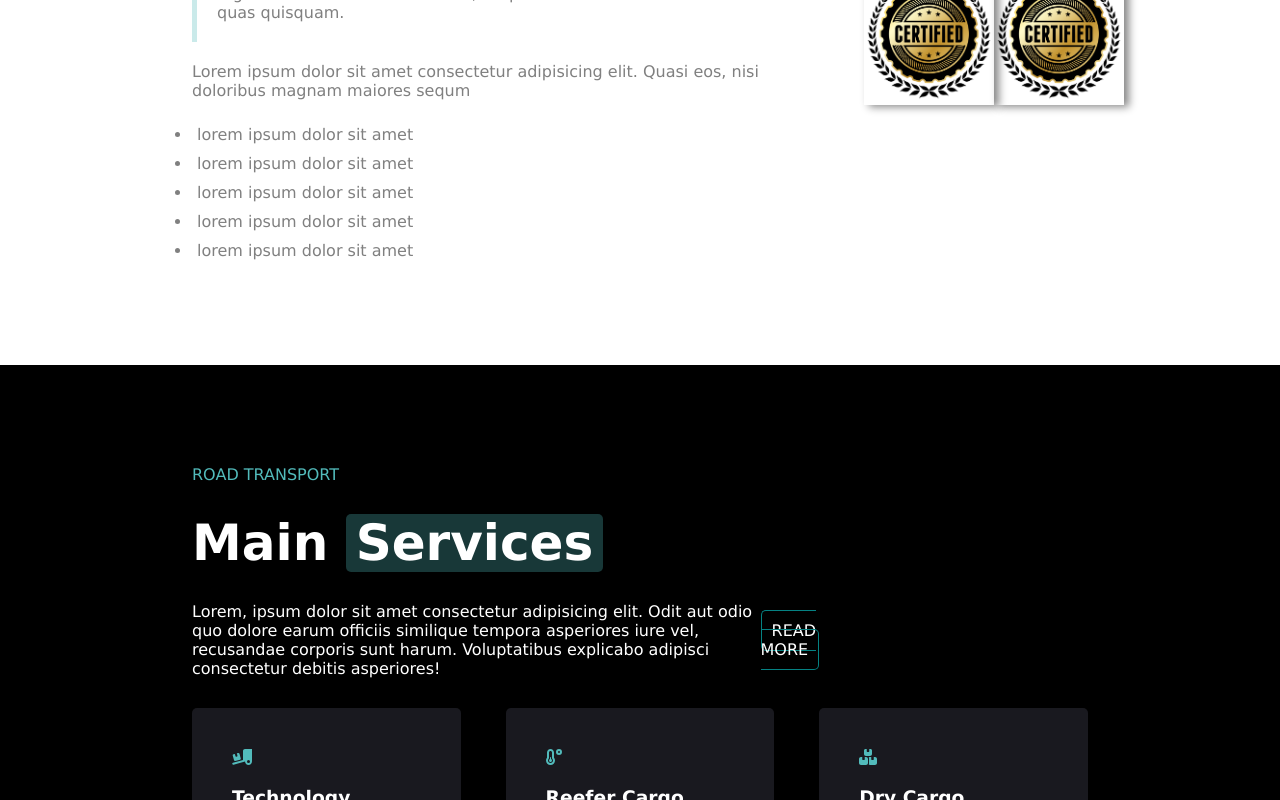
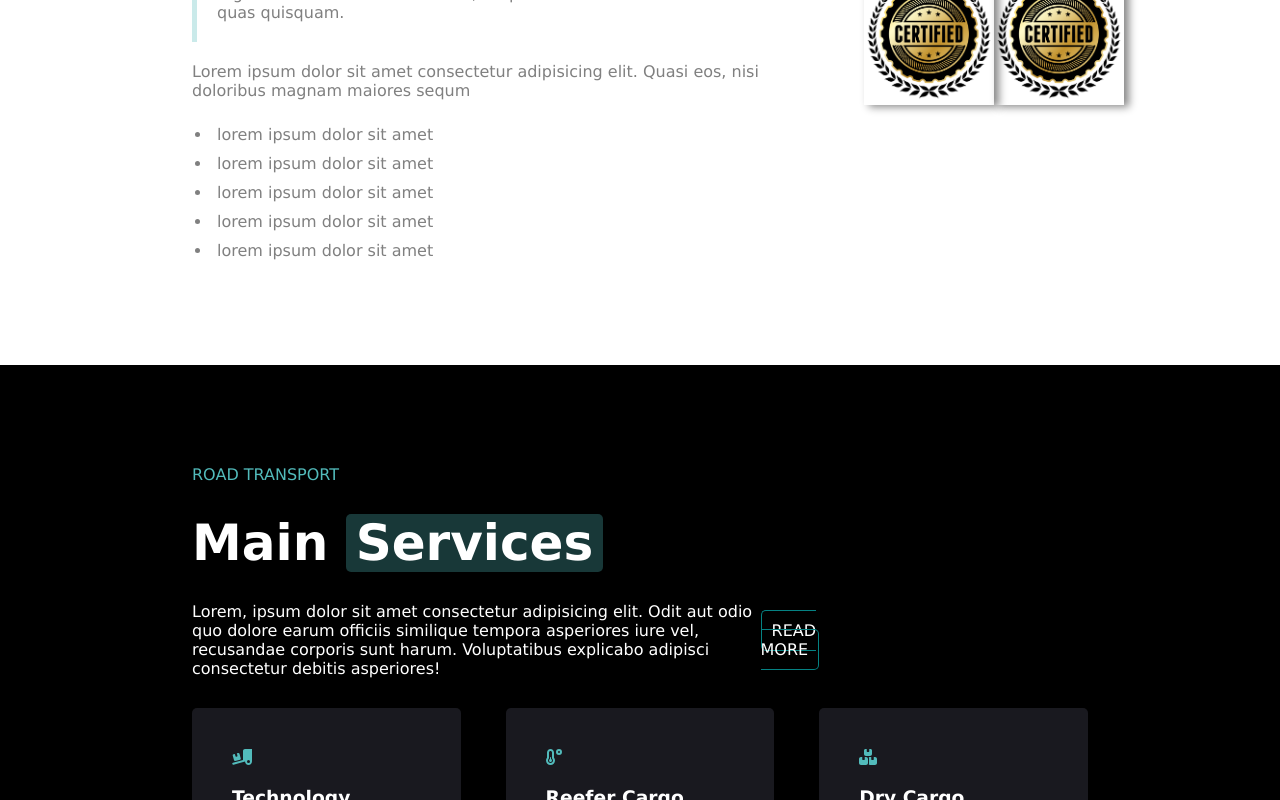
Before and after one commit to Chris-dagostino/proj-html-vuejs, a Vue app: page / in a window 1280 px wide. Shown: the part 1540-2340 px from the top of the page. Built offline with nearby package versions, Linux system fonts and the light colour scheme.

Commit message:
work in progress

```diff
--- a/src/components/MyCertification.vue
+++ b/src/components/MyCertification.vue
@@ -93,9 +93,12 @@ export default {
             border-left: 5px solid rgb(82, 187, 187,0.3) ;
             padding-left: 20px;
         }
-        li{
-            padding: 5px;
-            color: grey;
+        ul{
+            margin-left: 20px;
+            li{
+                padding: 5px;
+                color: grey;
+            }
         }
     }
     .right {
--- a/src/components/MyFooter.vue
+++ b/src/components/MyFooter.vue
@@ -17,6 +17,8 @@
                             <a class="btn white transparent" href="#">GET IN TOUCH</a>
                         </div>
                     </div>
+
+
                     <div class="col card flex column white" >
                         <h4>About</h4>
                         <ul>
@@ -86,6 +88,7 @@
                             </li>
                         </ul>
                     </div>
+
                 </div>
             </div>
         </div>
@@ -109,6 +112,8 @@
 </template>
 
 <script>
+
+
 export default {
     name:'MyFooter',
 
--- a/src/components/MyGetInTouch.vue
+++ b/src/components/MyGetInTouch.vue
@@ -17,7 +17,7 @@
                         <input type="text" placeholder="Phone" >
                         <input type="text" placeholder="More info" >
                     </div>
-                    <div>
+                    <div class="mex" >
                         <input type="text" placeholder="Message" >
                     </div>
                 </div>
@@ -30,9 +30,7 @@
                 <p class="padg grey" >Lorem ipsum dolor sit amet consectetur adipisicing elit. </p>
                 <a  class="flex dark_green aligne_it" href="#"><i class="icon fa-solid fa-phone"></i> +1(305)12345678</a>
                 <a  class="flex dark_green aligne_it" href="#"><i class="icon fa-solid fa-envelope"></i> hello@example.com</a>
-                <div class="" >
-                    <a  class="flex dark_green aligne_it" href="#"><i class="icon fa-solid fa-location-dot"></i> Main Avenue,987</a>
-                </div>
+                <a  class="flex dark_green aligne_it" href="#"><i class="icon fa-solid fa-location-dot"></i> Main Avenue,987</a>
                 <div class="padg">
                     <a class="btn transparent dark_green" href="#">VIEW MAP</a>
                 </div>
@@ -59,14 +57,17 @@ export default {
         input{
             width: 45%;
             height: 30px;
-            background-color: #e6ece8;
+            background-color: #efeff0;
             border: none;
             border-radius: 5px;
             padding: 10px;
             margin: 5px  ;
         }
         .mex{
-            width: 100%;
+            input{
+                width: 91%;
+                padding-bottom: 150px;
+            }
         }
     }
     .right{
--- a/src/components/MyJumbo.vue
+++ b/src/components/MyJumbo.vue
@@ -72,7 +72,6 @@ export default {
       ],
     }
   }
-
 }
 </script>
 
```
